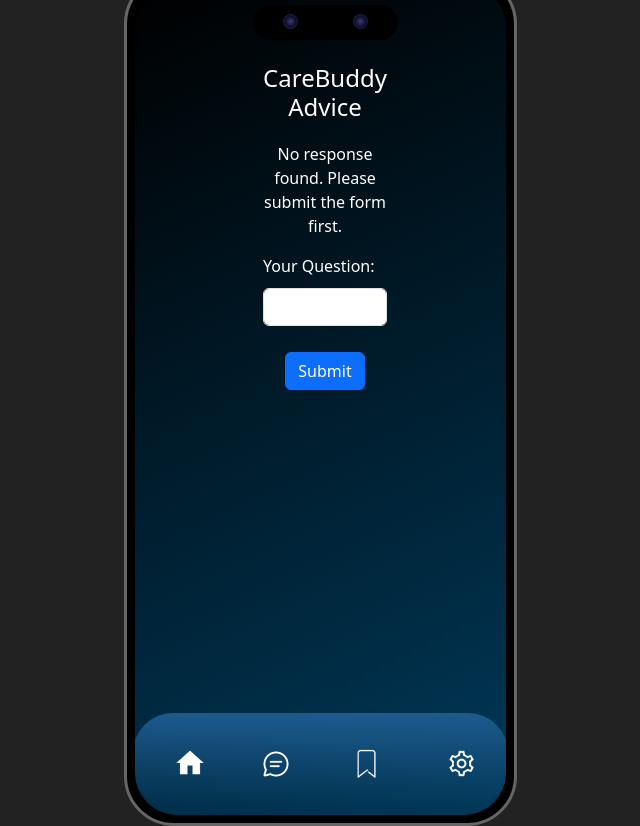
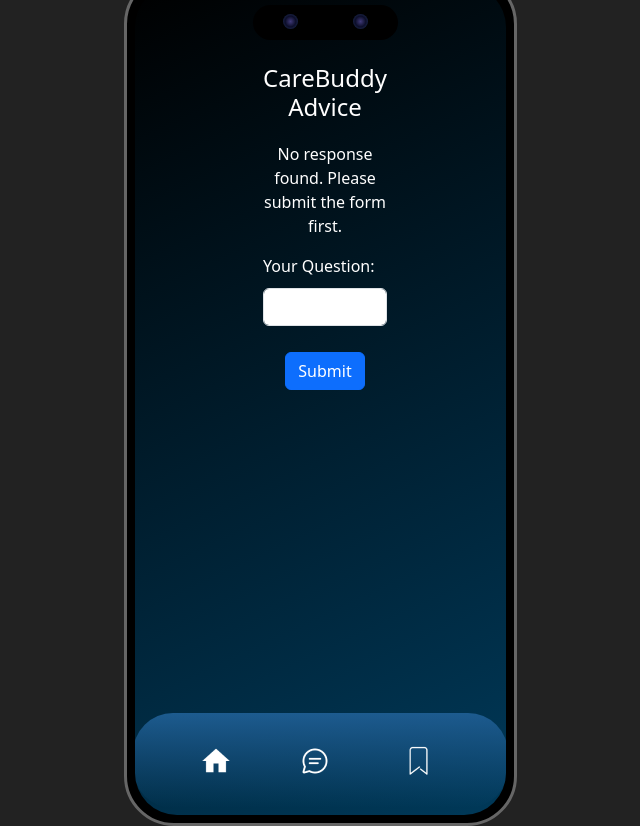
Before and after one commit to XINEXPORT/chatgpt-ai-healthapp, a React (Vite) app: page /chatgpt-ai-healthapp/conversation in a window 1280 px wide. Shown: the whole page, without its empty margins (320-960 px from the left). Built offline with nearby package versions, Linux system fonts and the light colour scheme; a web font is replaced by a local one.

Commit message:
navbar routing created for favorites and favorites have been made

```diff
--- /dev/null
+++ b/src/components/Bookmark/Bookmark.jsx
@@ -0,0 +1,17 @@
+import React from "react";
+import styles from "./Bookmark.module.scss";
+import buttonImage from "./Bookmark.png";
+
+const Bookmark = ({ onClick }) => {
+  return (
+    <button className={styles.btnCustom} onClick={onClick}>
+      <img
+        src={buttonImage}
+        alt="Custom Button"
+        className={styles.buttonImage}
+      />
+    </button>
+  );
+};
+
+export default Bookmark;
--- /dev/null
+++ b/src/components/Bookmark/Bookmark.module.scss
@@ -0,0 +1,11 @@
+.btnCustom {
+    background-color: transparent;
+    border: none;
+    padding: 0;
+    cursor: pointer;
+    transition: box-shadow 0.3s;
+
+    &:focus {
+      outline: none;
+    }
+  }
--- a/src/components/NavBar/NavBar.jsx
+++ b/src/components/NavBar/NavBar.jsx
@@ -1,5 +1,6 @@
 import React from "react";
 import HomeButton from "../HomeButton/HomeButton.jsx";
+import Bookmark from "../Bookmark/Bookmark.jsx";
 import styles from "./NavBar.module.scss";
 import { useNavigate } from "react-router-dom";
 import { useState, useEffect, useRef } from "react";
@@ -11,25 +12,20 @@ const NavBar = () => {
     navigate("/chatgpt-ai-healthapp/home");
   };
 
+  const handleclickFavorites = ()=>{
+    navigate("/chatgpt-ai-healthapp/favorites");
+  }
+
   return (
     <div className={styles.navBar}>
       <div className={styles.icons}>
-        <img
-          src="src/assets/Home/Bookmark.png"
-          alt="Bookmark1240"
-          className={styles.bookmark}
-        />
-        <img
-          src="src/assets/Home/Settings.png"
-          alt="Settings1241"
-          className={styles.settings}
-        />
+        <HomeButton className={styles.homeButton} onClick={handleClickHome} />
         <img
           src="src/assets/Home/Chat Message.png"
           alt="ChatMessage1347"
           className={styles.chatMessage}
         />
-        <HomeButton className={styles.homeButton} onClick={handleClickHome} />
+        <Bookmark className={styles.bookmarkButton} onClick={handleclickFavorites} />
       </div>
     </div>
   );
--- a/src/components/NavBar/NavBar.module.scss
+++ b/src/components/NavBar/NavBar.module.scss
@@ -2,48 +2,25 @@
   width: 375px;
   height: 95px;
   display: flex;
+  justify-content: center; /* Center the icons horizontally */
+  align-items: center; /* Center the icons vertically */
   background: linear-gradient(
     180deg,
     rgba(29, 91, 143, 1) 0%,
     rgba(29, 91, 143, 0) 100%
   );
-  align-items: flex-start;
-  flex-shrink: 1;
   border-radius: 40px;
   position: relative;
 }
 
 .icons {
-  top: 35px;
-  left: 42px;
-  width: 306.122314453125px;
-  height: 31px;
   display: flex;
-  position: absolute;
-  align-items: flex-start;
-  flex-shrink: 1;
+  justify-content: space-evenly; /* Distribute the icons evenly */
+  align-items: center;
+  width: 100%; /* Ensure the container takes full width of the nav bar */
 }
 
-.bookmark {
-  top: 0px;
-  left: 172.0000457763672px;
-  position: absolute;
+.icon {
+  width: 30px;
+  height: 30px;
 }
-
-.settings {
-  top: 0px;
-  left: 267.00006103515625px;
-  position: absolute;
-}
-
-.chatMessage {
-  top: 1px;
-  left: 86px;
-  position: absolute;
-}
-
-.homeButton {
-  top: 1px;
-  left: 0px;
-  position: absolute;
-}
--- a/src/main.jsx
+++ b/src/main.jsx
@@ -14,6 +14,7 @@ import Welcome from "./screens/Welcome.jsx";
 import Tutorial from "./screens/Tutorial.jsx";
 import Form2 from "./screens/Form2/Form2.jsx";
 import Home from "./screens/Home/Home.jsx";
+import Favorites from "./screens/Favorites/Favorites.jsx";
 
 const router = createBrowserRouter(
   createRoutesFromElements(
@@ -34,6 +35,8 @@ const router = createBrowserRouter(
       />
       <Route path="/chatgpt-ai-healthapp/form" element={<Form />} />
       <Route path="/chatgpt-ai-healthapp/form2" element={<Form2 />} />
+      <Route path="/chatgpt-ai-healthapp/favorites" element={<Favorites />} />
+
     </Route>,
   ),
 );
--- /dev/null
+++ b/src/screens/Favorites/Favorites.jsx
@@ -0,0 +1,11 @@
+import React, { useState } from "react";
+import axios from "axios";
+import "./Favorites.scss";
+
+const Favorites = () =>{
+    return(
+        <div>Favorites</div>
+    )
+}
+
+export default Favorites
```
Also changed, not shown: src/components/Bookmark/Bookmark.png (renamed from src/assets/Home/Bookmark.png), src/screens/Favorites/Favorites.scss (added), 1 other file (tests, documents, lock files or other folders).
